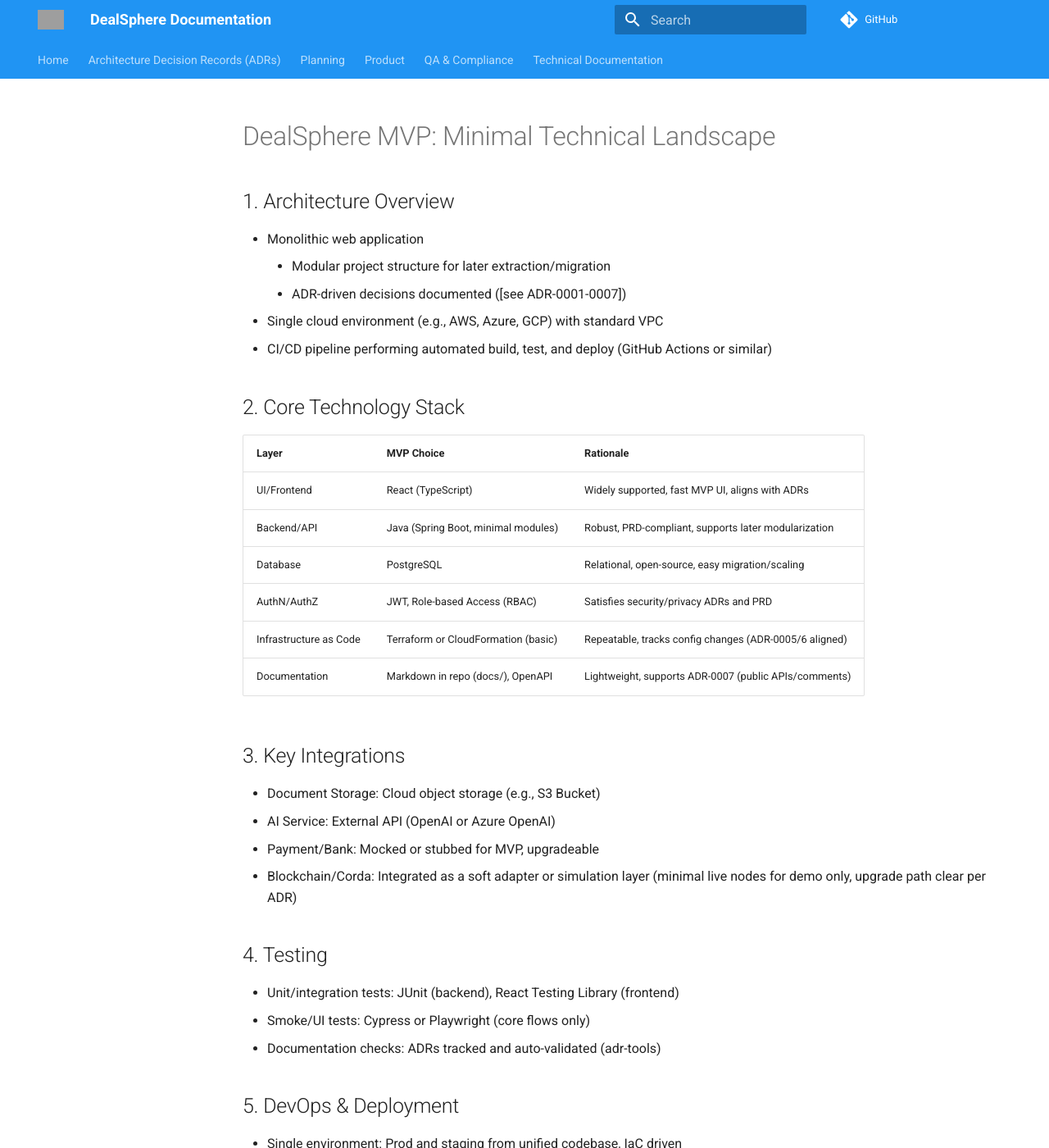
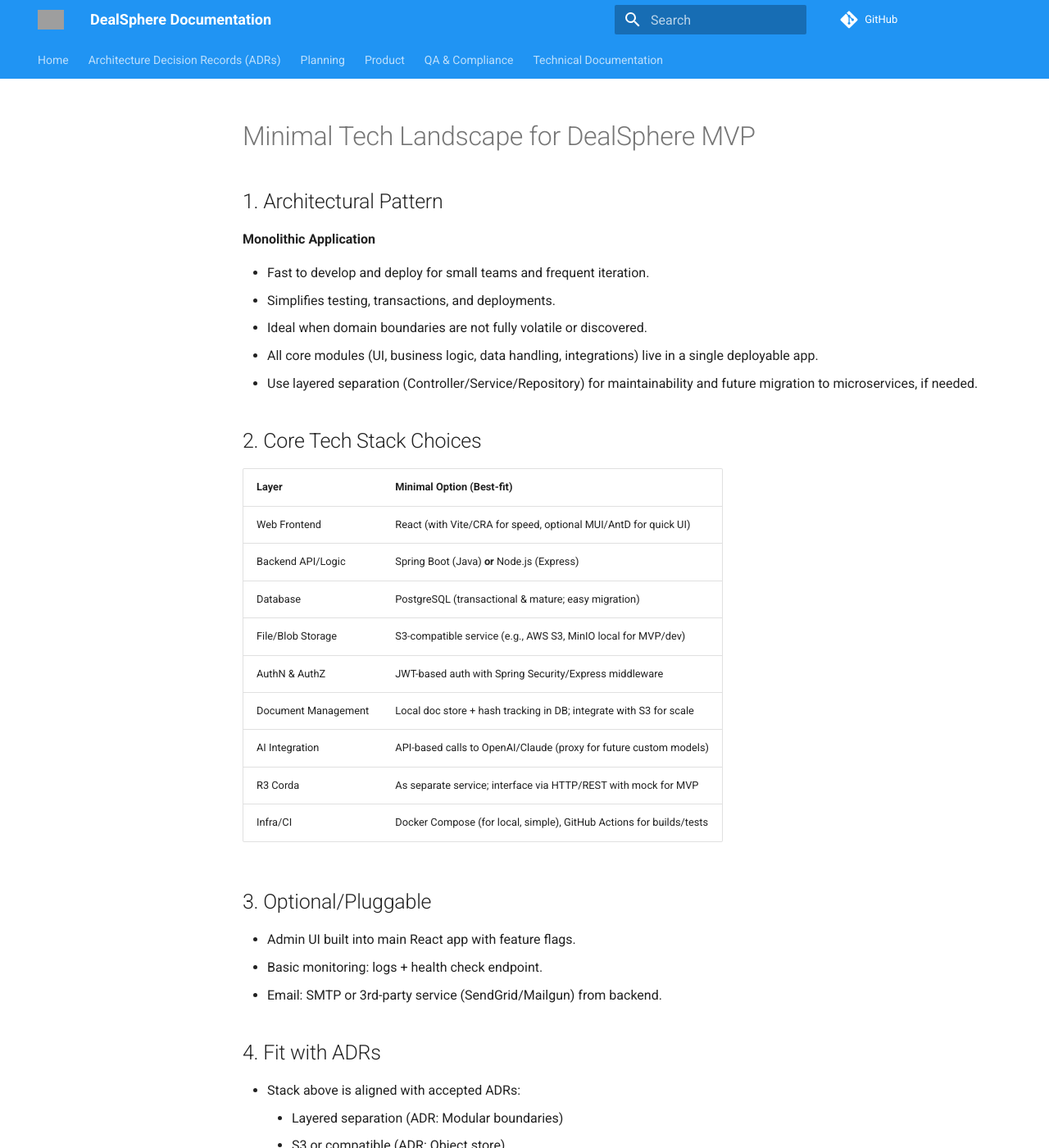
Before and after one commit to DealSphere-Inc/dealsphere-platform-docs, an MkDocs documentation site: the page built from docs/tech/tech-landscape.md, in a window 1280 px wide and 1400 px high. Shown: the whole window at 82% size. Built offline with MkDocs 1.6.1 and Material for MkDocs 9.7.7, drawn with Linux system fonts in a browser that asks for light colours; comment, search, counter and statistics services are not loaded; some of the changed text lies outside the part shown; grey boxes are pictures that could not be loaded.

Commit message:
Update tech-landscape.md

```diff
--- a/docs/tech/tech-landscape.md
+++ b/docs/tech/tech-landscape.md
@@ -1,60 +1,63 @@
-# DealSphere MVP: Minimal Technical Landscape
+# Minimal Tech Landscape for DealSphere MVP
 
-## 1. Architecture Overview
-- Monolithic web application
-    - Modular project structure for later extraction/migration
-    - ADR-driven decisions documented ([see ADR-0001-0007])
-- Single cloud environment (e.g., AWS, Azure, GCP) with standard VPC
-- CI/CD pipeline performing automated build, test, and deploy (GitHub Actions or similar)
+## 1. Architectural Pattern
 
-## 2. Core Technology Stack
+**Monolithic Application**
 
-| Layer                  | MVP Choice                          | Rationale                                               |
-|------------------------|-------------------------------------|---------------------------------------------------------|
-| UI/Frontend            | React (TypeScript)                  | Widely supported, fast MVP UI, aligns with ADRs         |
-| Backend/API            | Java (Spring Boot, minimal modules) | Robust, PRD-compliant, supports later modularization    |
-| Database               | PostgreSQL                          | Relational, open-source, easy migration/scaling         |
-| AuthN/AuthZ            | JWT, Role-based Access (RBAC)       | Satisfies security/privacy ADRs and PRD                 |
-| Infrastructure as Code | Terraform or CloudFormation (basic) | Repeatable, tracks config changes (ADR-0005/6 aligned)  |
-| Documentation          | Markdown in repo (docs/), OpenAPI   | Lightweight, supports ADR-0007 (public APIs/comments)   |
+- Fast to develop and deploy for small teams and frequent iteration.
+- Simplifies testing, transactions, and deployments.
+- Ideal when domain boundaries are not fully volatile or discovered.
+- All core modules (UI, business logic, data handling, integrations) live in a single deployable app.
+- Use layered separation (Controller/Service/Repository) for maintainability and future migration to microservices, if needed.
 
-## 3. Key Integrations
-- Document Storage: Cloud object storage (e.g., S3 Bucket)
-- AI Service: External API (OpenAI or Azure OpenAI)
-- Payment/Bank: Mocked or stubbed for MVP, upgradeable
-- Blockchain/Corda: Integrated as a soft adapter or simulation layer (minimal live nodes for demo only, upgrade path clear per ADR)
+## 2. Core Tech Stack Choices
 
-## 4. Testing
-- Unit/integration tests: JUnit (backend), React Testing Library (frontend)
-- Smoke/UI tests: Cypress or Playwright (core flows only)
-- Documentation checks: ADRs tracked and auto-validated (adr-tools)
+| Layer                | Minimal Option (Best-fit)                                                    |
+|----------------------|------------------------------------------------------------------------------|
+| Web Frontend         | React (with Vite/CRA for speed, optional MUI/AntD for quick UI)              |
+| Backend API/Logic    | Spring Boot (Java) **or** Node.js (Express)                                  |
+| Database             | PostgreSQL (transactional & mature; easy migration)                          |
+| File/Blob Storage    | S3-compatible service (e.g., AWS S3, MinIO local for MVP/dev)                |
+| AuthN & AuthZ        | JWT-based auth with Spring Security/Express middleware                       |
+| Document Management  | Local doc store + hash tracking in DB; integrate with S3 for scale           |
+| AI Integration       | API-based calls to OpenAI/Claude (proxy for future custom models)            |
+| R3 Corda             | As separate service; interface via HTTP/REST with mock for MVP               |
+| Infra/CI             | Docker Compose (for local, simple), GitHub Actions for builds/tests          |
 
-## 5. DevOps & Deployment
-- Single environment: Prod and staging from unified codebase, IaC driven
-- Persistence: Automated DB migrations, basic backup
-- Monitoring: App + error logs only for MVP (CloudWatch/Stackdriver)
+## 3. Optional/Pluggable
 
-## 6. Security & Compliance
-- Encryption: TLS in transit, DB encryption at rest
-- Basic audit logging: User activity written to DB log table (searchable)
-- No explicit multi-tenant isolation for MVP
-- Public APIs: Documented and commented inline per ADR-0007
+- Admin UI built into main React app with feature flags.
+- Basic monitoring: logs + health check endpoint.
+- Email: SMTP or 3rd-party service (SendGrid/Mailgun) from backend.
 
-## 7. Documentation
-- ADRs: Markdown files, numbered, in docs/adr/
-- API: OpenAPI spec (docs/api/)
-- PRD Mapping: README and mapping tables in docs/
+## 4. Fit with ADRs
 
----
+- Stack above is aligned with accepted ADRs:
+    - Layered separation (ADR: Modular boundaries)
+    - S3 or compatible (ADR: Object store)
+    - AI as external/sidecar (ADR: Cloud LLM API call)
+    - RBAC as API middleware (ADR: Simple Auth Middleware)
+    - Corda as remote or integrated API (ADR: Corda data plane)
+    - Single DB, pluggable storage (ADR: DB/storage split)
 
-### Open/Deferred for post-MVP
-- Full Kubernetes orchestration
-- End-to-end automated compliance suite
-- Multi-region/cloud active-active deployment
-- Advanced observability, tracing
+## 5. Migration Path
 
----
+- Partition logic/services internally for easy “lift-and-split” to microservices as needed.
+- Wrap integrations/external calls in adapters/interfaces.
 
-*This MVP tech stack and approach:*
-- Ensures all ADR-0001–7 are directly referenced in the repo and visible to developers
-- Delivers all PRD requirements in the simplest, fastest-to-demo way, with all critical upgrade paths and doc tracks established
+## 6. Monolithic Viability
+
+- Monolithic application is strongly recommended for MVP:
+    - PRD scope fits: user management, documents, workflows, analytics, integrations.
+    - Evolve to microservices if required for scale/organization.
+
+## 7. Tech Landscape Diagram (Text)
+
+[ React Frontend ]
+       |
+[Rest API (SpringBoot/Node)]
+       |
+-----------------------------
+|     |     |      |    |    |
+DB  S3/Blob Email  AI  Corda
+(Postgres) (S3)   (SMTP) (API)
```
